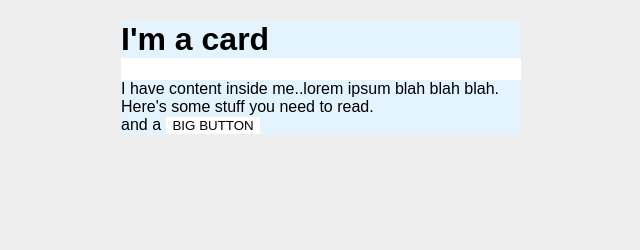
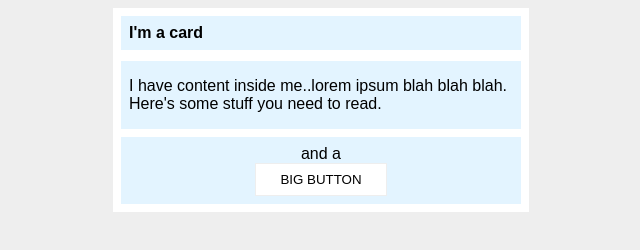
Before and after one commit to justinofimbert/margin-and-padding-exercises, a plain HTML site: page margin-and-padding-2/index.html in a window 1280 px wide. Shown: the whole page, without its empty margins (319-959 px from the left). Drawn offline with Linux system fonts and the light colour scheme.

Commit message:
solved second exercise

```diff
--- a/margin-and-padding-2/index.html
+++ b/margin-and-padding-2/index.html
@@ -9,9 +9,11 @@
 </head>
 <body>
   <div class="card">
+    <div></div>
     <h1 class="title">I'm a card</h1>
     <div class="content">I have content inside me..lorem ipsum blah blah blah. Here's some stuff you need to read.</div>
     <div class="button-container">and a <button>BIG BUTTON</button></div>
+    <div></div>
   </div>
 </body>
 </html>
--- a/margin-and-padding-2/style.css
+++ b/margin-and-padding-2/style.css
@@ -1,3 +1,4 @@
+
 body {
     background: #eee;
     font-family: sans-serif;
@@ -6,22 +7,33 @@ body {
   .card {
     width: 400px;
     background: #fff;
-    margin: 16px auto;
+    margin: 8px auto;
+    padding: 8px;
   }
 
   .title {
     background: #e3f4ff;
+    padding: 8px;
+    margin-top: 0px;
+    font-size: 16px;
   }
 
   .content {
     background: #e3f4ff;
+    padding: 16px 8px;
+    margin-bottom: 8px;
   }
 
   .button-container {
     background: #e3f4ff;
+    text-align: center;
+    padding: 8px;
   }
 
   button {
     background: white;
     border: 1px solid #eee;
+    padding: 8px 24px;
+    display: block;
+    margin: 0 auto;
   }
```
